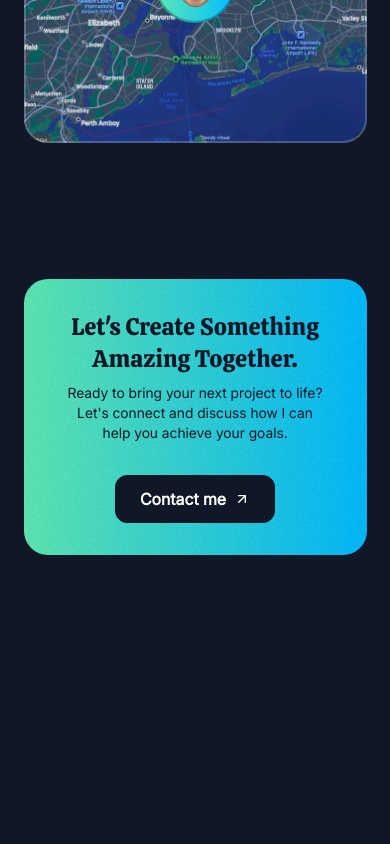
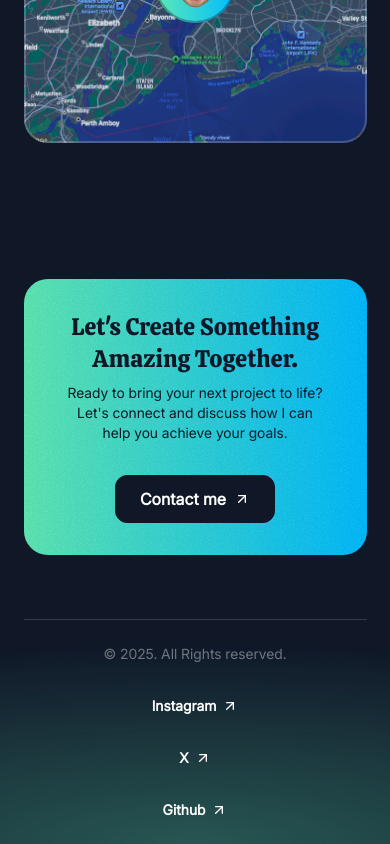
Before and after one commit to nsr7t/portfolio, a React (Vite) app: page / in a window 390 px wide. Shown: the part 5051-5895 px from the top of the page. Before the commit the page ends 5670 px from the top, so only its background shows below. Built offline with nearby package versions, Linux system fonts and the light colour scheme; the HTML template or start-up script is replaced by a standard one.

Commit message:
Added the Footer with responsive views
Signed-off-by: Nasrat <nasratulla2006@gmail.com>

```diff
--- a/src/App.jsx
+++ b/src/App.jsx
@@ -5,6 +5,7 @@
 import Testimonials from "./sections/Testimonials"
 import About from "./sections/About"
 import Contact from "./sections/Contact"
+import Footer from "./sections/Footer"
 
 function App() {
     return (
@@ -16,6 +17,7 @@
             <Testimonials />
             <About />
             <Contact />
+            <Footer />
         </div>
     )
 }
--- a/src/index.css
+++ b/src/index.css
@@ -30,6 +30,11 @@
     .mask {
         mask-image: linear-gradient(to right, transparent, black 10%, black 90%, transparent);
     }
+
+    .footer-mask {
+        mask-image: radial-gradient(50% 50% at bottom center, black, transparent);
+    }
+
 }
 
 @utility container {
--- a/src/sections/Footer.jsx
+++ b/src/sections/Footer.jsx
@@ -1,5 +1,49 @@
+import ArrowUpRight from "../components/Icons/ArrowUpRight"
+
+const footerLinks = [
+    {
+        title: "Instagram",
+        href: "",
+    },
+    {
+        title: "X",
+        href: "",
+    },
+    {
+        title: "Github",
+        href: "",
+    },
+]
+
 function Footer() {
-    return <div></div>
+    const year = new Date().getFullYear()
+
+    return (
+        <footer className="relative -z-10 overflow-x-clip">
+            <div className="footer-mask absolute bottom-0 left-1/2 -z-10 h-[400px] w-[1600px] -translate-x-1/2 bg-emerald-300/30"></div>
+            <div className="container">
+                <div className="flex flex-col items-center gap-8 border-t border-white/15 py-6 text-sm md:flex-row md:justify-between">
+                    <div className="text-white/40">
+                        &copy; {year}. All Rights reserved.
+                    </div>
+                    <nav className="flex flex-col items-center gap-8 md:flex-row">
+                        {footerLinks.map((link) => (
+                            <a
+                                href={link.href}
+                                key={link.title}
+                                className="inline-flex items-center gap-1.5"
+                            >
+                                <span className="font-semibold">
+                                    {link.title}
+                                </span>
+                                <ArrowUpRight className="size-4" />
+                            </a>
+                        ))}
+                    </nav>
+                </div>
+            </div>
+        </footer>
+    )
 }
 
 export default Footer
```
